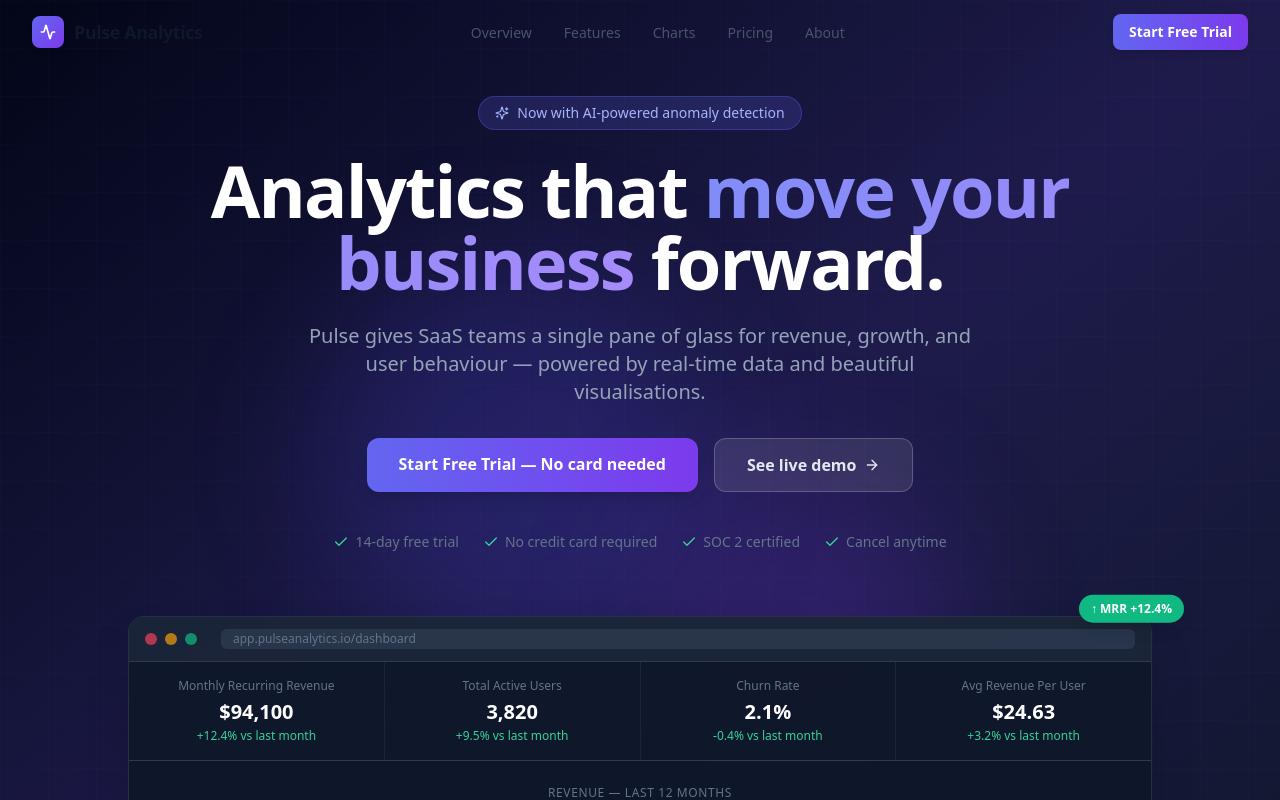
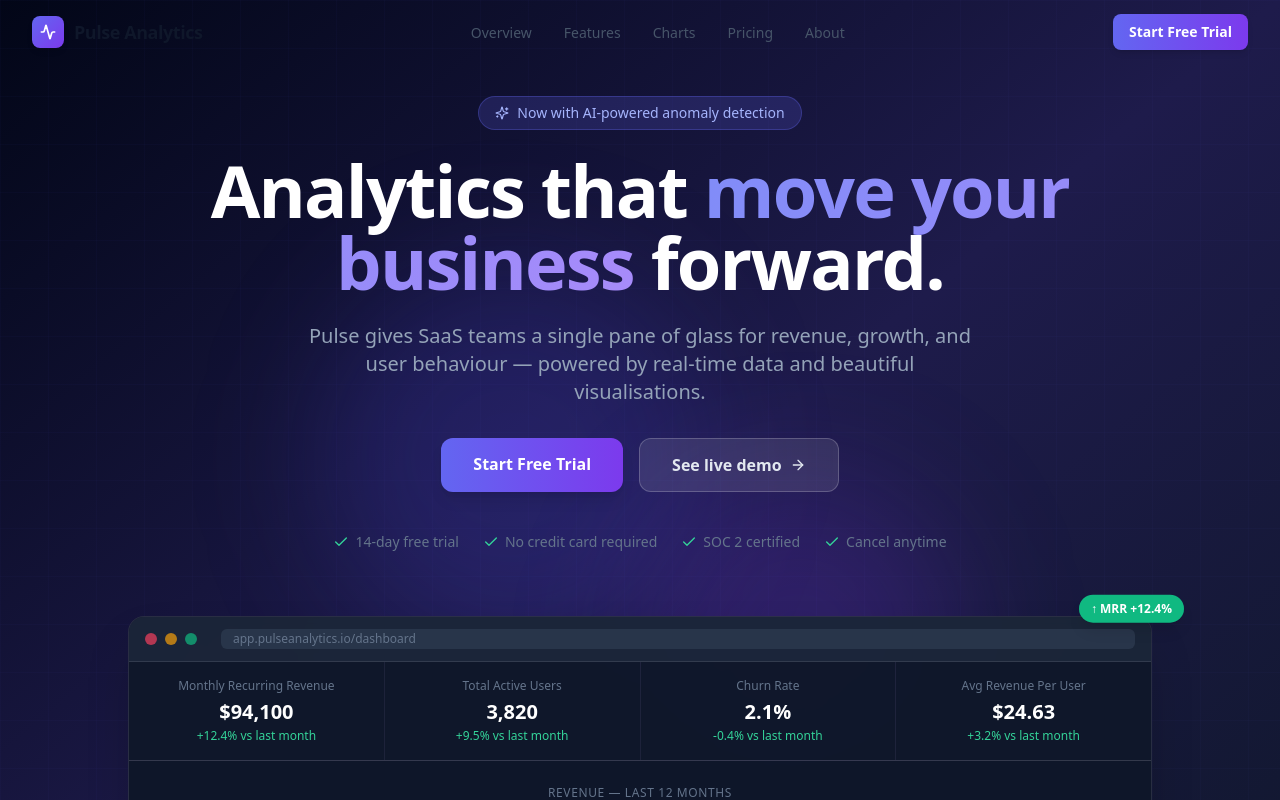
Before and after one commit to ranaasad01/atomic-design-a-saas-dashboard-with-analytics-c-6a4fa4e9, a Next.js app: page / in a window 1280 px wide. Shown: the top 800 px of the page. Built offline with nearby package versions, Linux system fonts and the light colour scheme.

Commit message:
chore(ui): simplify CTA button text in hero section
Remove "— No card needed" from the start free trial button to reduce visual clutter and simplify the call-to-action messaging.

```diff
--- a/app/page.tsx
+++ b/app/page.tsx
@@ -340,7 +340,7 @@ export default function HomePage() {
                 whileTap={{ scale: 0.97 }}
                 className="px-8 py-3.5 text-base font-semibold text-white bg-gradient-to-r from-indigo-500 to-violet-600 rounded-xl shadow-lg hover:from-indigo-600 hover:to-violet-700 transition-all focus:outline-none focus-visible:ring-2 focus-visible:ring-indigo-400 focus-visible:ring-offset-2 focus-visible:ring-offset-slate-950"
               >
-                Start Free Trial — No card needed
+                Start Free Trial
               </motion.a>
               <motion.a
                 href="#charts"
```
Also changed, not shown: 2 other files (tests, documents, lock files or other folders).
